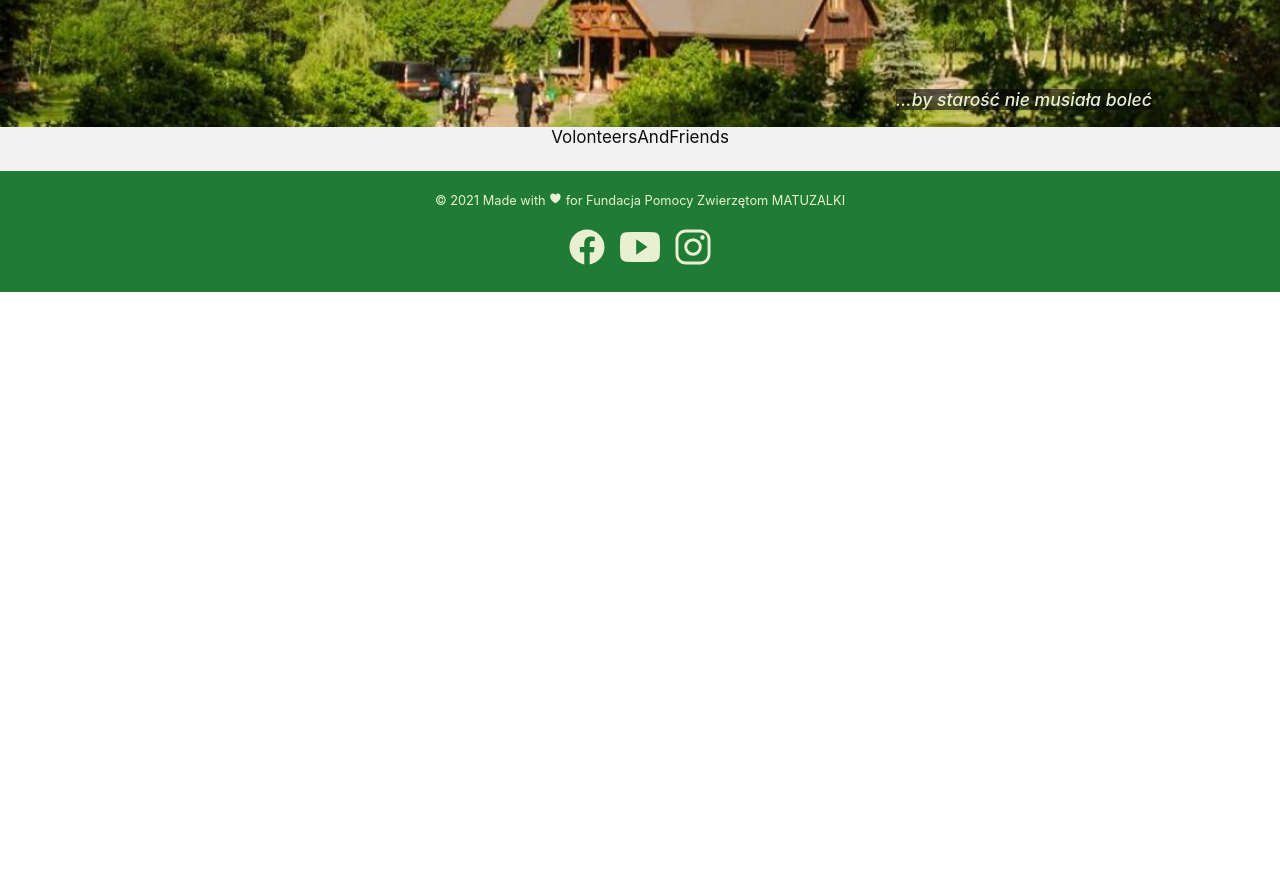
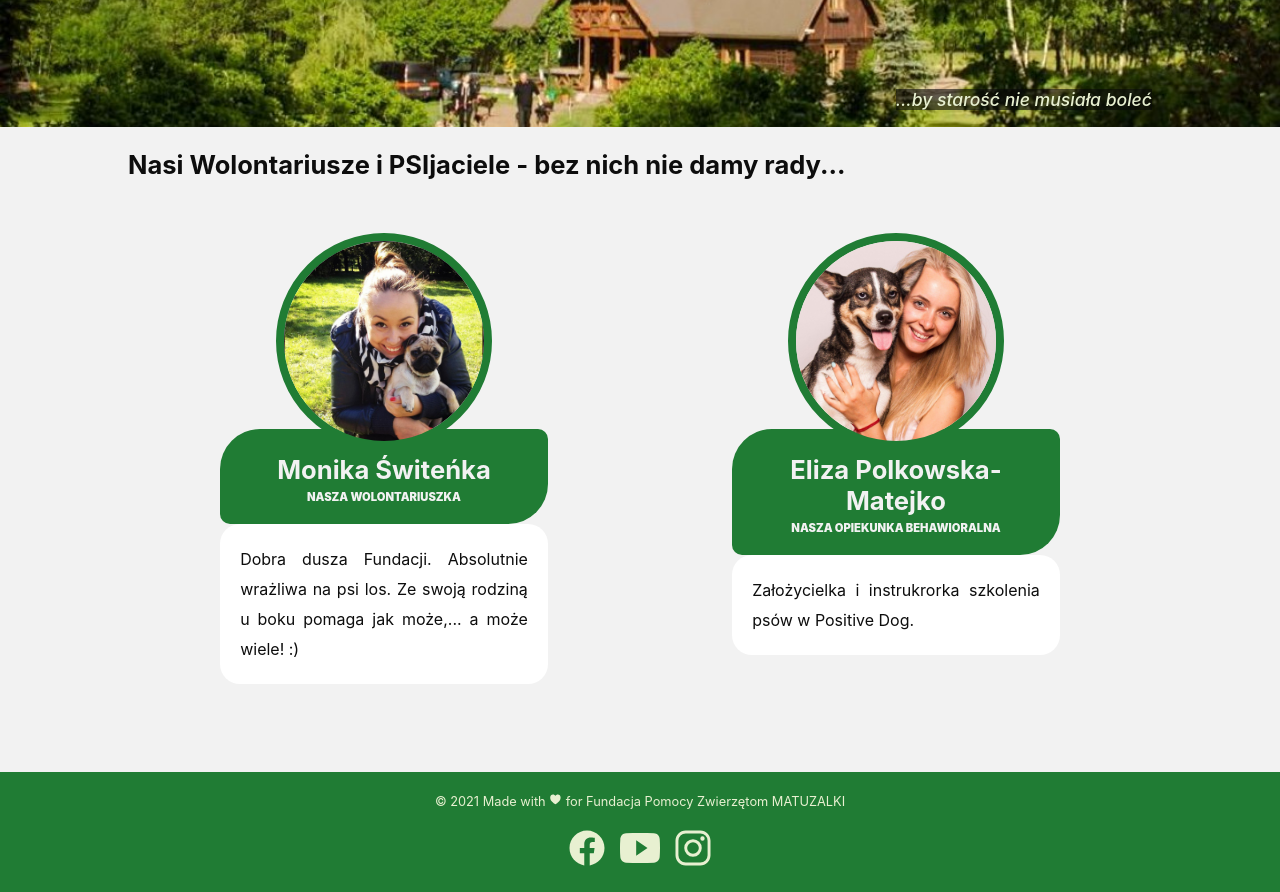
Before and after one commit to agapoli89/Matuzalki, a React (Create React App) app: page /wolontariusze-i-psijaciele in a window 1280 px wide. Shown: the part 460-1352 px from the top of the page. Before the commit the page ends 800 px from the top, so only its background shows below. Built offline with nearby package versions, Linux system fonts and the light colour scheme.

Commit message:
Members and VolunteersAndFriends page

```diff
--- a/src/App.scss
+++ b/src/App.scss
@@ -44,6 +44,9 @@
     background-color: $logo-color;
     color: $light-color;
   }
+  &--justify {
+    text-align: justify;
+  }
   @include small {
     width: 80vw;
     &--outstanding {
@@ -54,6 +57,9 @@
     width: 70vw;
     &--outstanding {
       width: 100%;
+    }
+    &--medium {
+      width: 90vw;
     }
   }
   @include large {
--- a/src/Pages/Fundation/Members.js
+++ b/src/Pages/Fundation/Members.js
@@ -1,6 +1,59 @@
+import { IoMail } from "react-icons/io5";
+import { FaPhoneAlt } from "react-icons/fa";
+import Button from '../../Components/Button/Button';
+import { members } from './MembersData';
+
+import Miron from '../../images/people/Miron2.png';
+import Basia from '../../images/people/Basia2.png';
+import Ela from '../../images/people/Ela2.png';
+import Joasia from '../../images/people/Joasia.png';
+import Asia from '../../images/people/Asia2.png';
+import Magda from '../../images/people/Magda.png';
+
+import './Members.scss';
+
 const Members = () => {
+
+    const imgToDisplay = (img) => {
+        switch (img) {
+            case "Miron":
+                return Miron;
+            case "Basia":
+                return Basia;
+            case "Ela":
+                return Ela;
+            case "Joasia":
+                return Joasia;
+            case "Asia":
+                return Asia;
+            default:
+                return Magda;
+        }
+    }
+
+    const membersToDisplay = members.map(({ id, name, position, description, email, linkToPhone, phone, img, addInfoClass, addPictureClass }) => (
+        <section className="member" key={id}>
+            <div className="member__picture"><img src={imgToDisplay(img)} alt="Miron"/></div>
+            <ul className="member__contact">
+                {email && <li className="member__contact__item"><a className="member__contact__item" href={`mailto:${email}`}><IoMail title={email} /></a></li>}
+                {linkToPhone && <li className="member__contact__item"><a className="member__contact__item" href={`tel:${linkToPhone}`}><FaPhoneAlt title={phone}/></a></li>}
+            </ul>
+            <div className="member__info">
+                <h3 className="member__info__name">{name}</h3>
+                <span className="member__info__position">{position}</span>
+            </div>
+            <p className="member__description">{description}</p>
+        </section>
+    ))
+
     return (
-        <div>Members</div>
+        <main className="article article--justify article--medium">
+            <h2>Członkowie Fundacji</h2>
+            <div className="members-box">
+                {membersToDisplay}
+            </div>
+            <Button text={"Poznaj też naszych wolontariuszy i PSIjaciół"} link={"/wolontariusze-i-psijaciele"} addClass="center"/>
+        </main>
     );
 }
 
--- /dev/null
+++ b/src/Pages/Fundation/Members.scss
@@ -0,0 +1,104 @@
+@import '../../style/variables.scss';
+@import '../../style/breakpoints.scss';
+
+//layout inspiration from: http://bestjquery.com/tutorial/our-team/demo72/;
+.members-box {
+    @include medium {
+        display: flex;
+        flex-wrap: wrap;
+        justify-content: space-around;
+        margin-bottom: 2rem;
+    }
+}
+.member {
+    margin: 2rem 0;
+    text-align: center;
+    position: relative;
+    &__contact {
+        list-style: none;
+        padding: 0;
+        margin: 0;
+        position: absolute;
+        top: 50px;
+        left: 20px;
+        transition: all 0.3s ease-out 0s;
+        &__item {
+            width: 30px;
+            height: 30px;
+            line-height: 30px;
+            border-radius: 50%;
+            background: $logo-color;
+            font-size: 14px;
+            color: $background-main-color;
+            text-align: center;
+            margin-bottom: 5px;
+            transform: scale(0);
+            transition: all 0.2s ease 0s;
+            & a {
+                display: flex;
+                align-items: center;
+                justify-content: center;
+            }
+        }
+    }
+    &:hover .member__contact__item{
+        transform: scale(1);
+    }
+    &__info {
+        padding: 15px 15px 20px;
+        background: $logo-color;
+        border-radius: 40px 10px;
+        margin-top: -20px;
+        color: $background-main-color;
+        &__name {
+            font-size: 1.8rem;
+            font-weight: bold;
+            margin: 10px 0 5px 0;
+        }
+        &__position {
+            display: block;
+            font-size: 0.8rem;
+            font-weight: 900;
+            text-transform: uppercase;
+        }
+    }
+    &__description {
+        padding: 20px;
+        background: #fff;
+        border-radius: 20px;
+        font-size: 16px;
+        color: $main-text-color;
+        line-height: 30px;
+        margin: 0 0;
+        text-align: justify;
+    }
+    &__picture {
+        width: 200px;
+        height: 200px;
+        margin: 0 auto;
+        display: flex;
+        align-items: center;
+        border-radius: 50%;
+        border: 8px solid $logo-color;
+        background-color: $logo-color;
+        overflow: hidden;
+        & img {
+            width: 100%;
+            height: auto;
+        }
+    }
+    @include medium {
+        width: 49%;
+    }
+    @include large {
+        width: 32%;
+        &__info {
+            &__name {
+                font-size: 1.6rem;
+            }
+            &__position {
+                font-size: 0.7rem;
+            }
+        }
+    }
+}
--- /dev/null
+++ b/src/Pages/Fundation/MembersData.js
@@ -0,0 +1,52 @@
+export const members = [
+    {
+        id: 1,
+        name: "Miron Chmielewski",
+        position: "Prezes Zarządu Fundacji",
+        description: "Z wyksztacenia PETagog, wieloletni działacz na rzecz zwierząt. Swoją przygodę ze zwierzętami zaczął jeszcze na studiach, a\xa0miłość do zwierząt ewoluowała w\xa0nim, by w\xa0końcu stać się jednym z\xa0głównych celów jego życia.",
+        email: "miron.chmielewski@matuzalki.pl",
+        linkToPhone: "+48518756665",
+        phone: "518 756 665",
+        img: "Miron",
+    },
+    {
+        id: 2,
+        name: "Barbara Laskowska",
+        position: "Sekretarz, V-ce Prezes Zarządu Fundacji",
+        description: "Z\xa0wykształcenia PETagog. Adoptowała z\xa0Ośrodka starszego psa i\xa0tak już została. Absolutnie zaangażowana w\xa0psie sprawy, pełna sił do działania. Stanowi dla Fundacji swoiste okno na Wielkopolskę (z\xa0racji zamieszkania).",
+        email: "barbara.laskowska@matuzalki.pl",
+        img: "Basia",
+    },
+    {
+        id: 3,
+        name: "Ela Platt",
+        position: "Skarbnik, V-ce Prezes Zarządu Fundacji",
+        description: "Lekarz medycyny, absolutnie uzależniona od pomagania zwierzętom, szczególnie tym starym i\xa0niechcianym. Uratowała i\xa0postawiła na nogi setki psów w\xa0potrzebie, niesamowicie doświadczona w\xa0opiece nad zwierzętami.",
+        email: "ela.platt@matuzalki.pl",
+        linkToPhone: "+48519499344",
+        phone: "519 499 344",
+        img: "Ela",
+    },
+    {
+        id: 4,
+        name: "Joanna Szwed",
+        position: "Przewodnicząca Rady Fundacji",
+        description: "Z wyksztacenia ekonomista, analityk. Najbliższy jej sercu jest los kotów. Karmicielka i\xa0dobra dusza, szczególne tych wolnożyjących na terenie Wrocławia. Od lat walczy o\xa0ich bezpieczeństwo i\xa0godne życie.",
+        img: "Joasia",
+    },
+    {
+        id: 5,
+        name: "Asia Węgrzynowicz",
+        position: "Członek Rady Fundacji",
+        description: "Pani technik WETerynarii, z\xa0nami od zawsze, pomaga w\xa0działaniach Fundacji. Psiara pełną gębą. Asia pracuje w\xa0Gabinecie weterynaryjnym ORZ KĄTNA, który sprawuje opiekę nad naszym stadem.",
+        email: "joanna.wegrzynowicz@matuzalki.pl",
+        img: "Asia",
+    },
+    {
+        id: 6,
+        name: "Magda Mrówczyńska",
+        position: "Członek Rady Fundacji",
+        description: 'Z wyksztacenia PSYcholog, prawdziwy mistrz organizacji . W\xa0pracy na rzecz Fundacji kieruje się mottem: "...problemy należy rozwiązywać, a\xa0nie tworzyć..." Odpowiedzialna za sprawy organizacyjne i\xa0prawne.',
+        img: "Magda",
+    },
+]
--- a/src/Pages/Fundation/VolunteersAndFriends.js
+++ b/src/Pages/Fundation/VolunteersAndFriends.js
@@ -1,6 +1,36 @@
+import { IoLogoFacebook, IoLogoInstagram, IoGlobeOutline} from "react-icons/io5";
+
+import Monika from '../../images/people/monika.jpg';
+import Eliza from '../../images/people/Eliza.png';
+
 const VolonteersAndFriends = () => {
     return (
-        <div>VolonteersAndFriends</div>
+        <main className="article article--justify article--medium">
+            <h2>Nasi Wolontariusze i&nbsp;PSIjaciele - bez nich nie damy rady...</h2>
+            <div className="members-box">
+                <section className="member">
+                    <div className="member__picture"><img src={Monika} alt="Miron"/></div>
+                    <div className="member__info">
+                        <h3 className="member__info__name">Monika Świteńka</h3>
+                        <span className="member__info__position">Nasza Wolontariuszka</span>
+                    </div>
+                    <p className="member__description">Dobra dusza Fundacji. Absolutnie wrażliwa na psi los. Ze swoją rodziną u boku pomaga jak może,... a może wiele! :)</p>
+                </section>
+                <section className="member">
+                    <div className="member__picture"><img src={Eliza} alt="Miron"/></div>
+                    <ul className="member__contact">
+                        <li className="member__contact__item"><a className="member__contact__item" href="https://www.facebook.com/zjawagold?_rdc=1&_rdr" target="_blank" rel="noreferrer"><IoLogoFacebook /></a></li>
+                        <li className="member__contact__item"><a className="member__contact__item" href="https://www.instagram.com/positivedogwroclaw/" target="_blank" rel="noreferrer"><IoLogoInstagram /></a></li>
+                        <li className="member__contact__item"><a className="member__contact__item" href="https://positivedog.pl/?fbclid=IwAR11KZOvwy8fDkJT4j4UsjmibGcya-qFp2atu-0cf2-n7Mjm0x6oQCnaWnM" target="_blank" rel="noreferrer"><IoGlobeOutline /></a></li>
+                    </ul>
+                    <div className="member__info">
+                        <h3 className="member__info__name">Eliza Polkowska-Matejko</h3>
+                        <span className="member__info__position">Nasza Opiekunka Behawioralna</span>
+                    </div>
+                    <p className="member__description">Założycielka i instrukrorka szkolenia psów w Positive Dog.</p>
+                </section>
+            </div>
+        </main>
     );
 }
 
```
